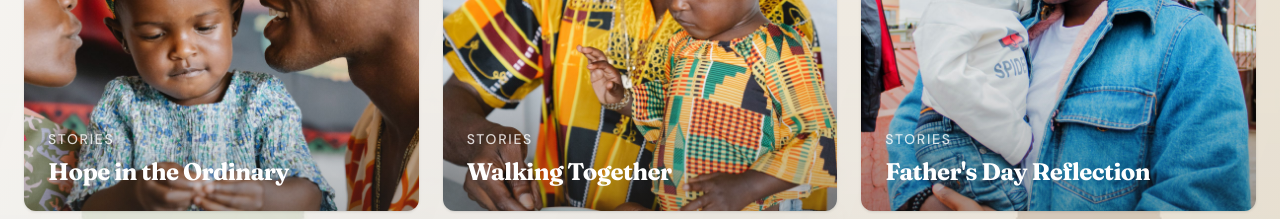
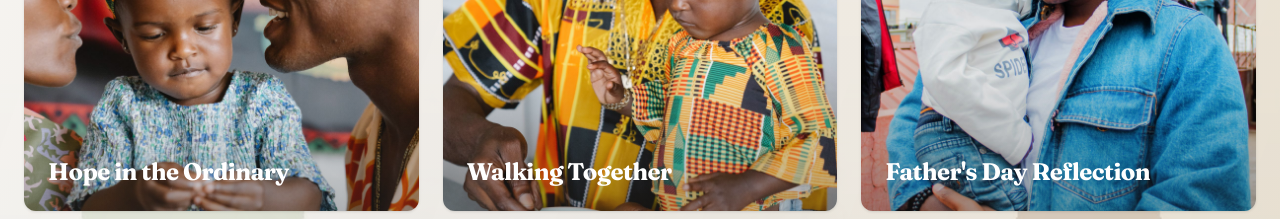
Before and after one commit to Amonochuka/blog, a Next.js app: page / in a window 1280 px wide. Shown: the part 2040-2259 px from the top of the page. Built offline with nearby package versions, Linux system fonts and the light colour scheme.

Commit message:
style: remove labels from story cards

```diff
--- a/app/page.tsx
+++ b/app/page.tsx
@@ -166,7 +166,6 @@ export default function Home() {
                 />
                 <div className="absolute inset-0 bg-gradient-to-t from-[#2c2a2a]/30 via-transparent to-transparent" />
                 <div className="absolute inset-x-0 bottom-0 p-6 text-white">
-                  <span className="mb-2 block text-sm font-medium uppercase tracking-[0.12em] text-white/80">Stories</span>
                   <h3 className="text-2xl font-bold leading-tight">Hope in the Ordinary</h3>
                 </div>
               </article>
@@ -187,7 +186,6 @@ export default function Home() {
                 />
                 <div className="absolute inset-0 bg-gradient-to-t from-[#2c2a2a]/30 via-transparent to-transparent" />
                 <div className="absolute inset-x-0 bottom-0 p-6 text-white">
-                  <span className="mb-2 block text-sm font-medium uppercase tracking-[0.12em] text-white/80">Stories</span>
                   <h3 className="text-2xl font-bold leading-tight">Walking Together</h3>
                 </div>
               </article>
@@ -208,7 +206,6 @@ export default function Home() {
                 />
                 <div className="absolute inset-0 bg-gradient-to-t from-[#2c2a2a]/30 via-transparent to-transparent" />
                 <div className="absolute inset-x-0 bottom-0 p-6 text-white">
-                  <span className="mb-2 block text-sm font-medium uppercase tracking-[0.12em] text-white/80">Stories</span>
                   <h3 className="text-2xl font-bold leading-tight">Father&apos;s Day Reflection</h3>
                 </div>
               </article>
```
